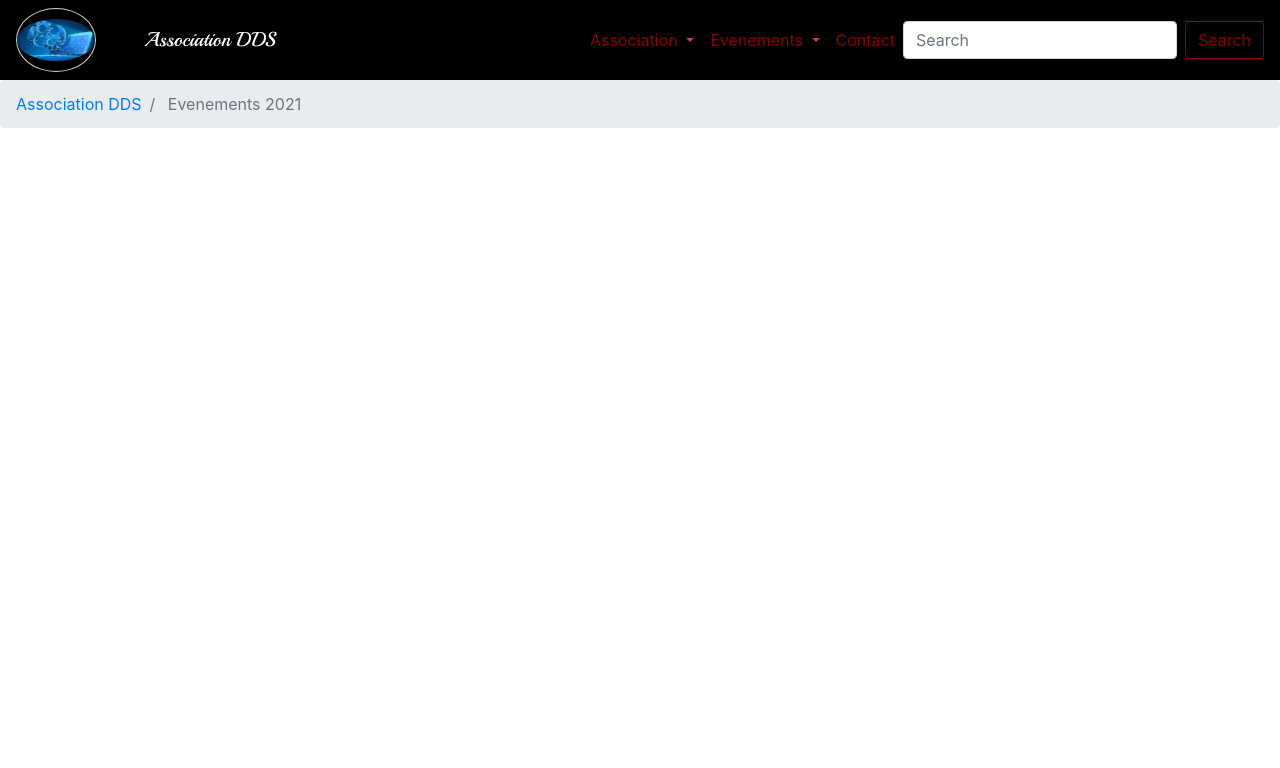
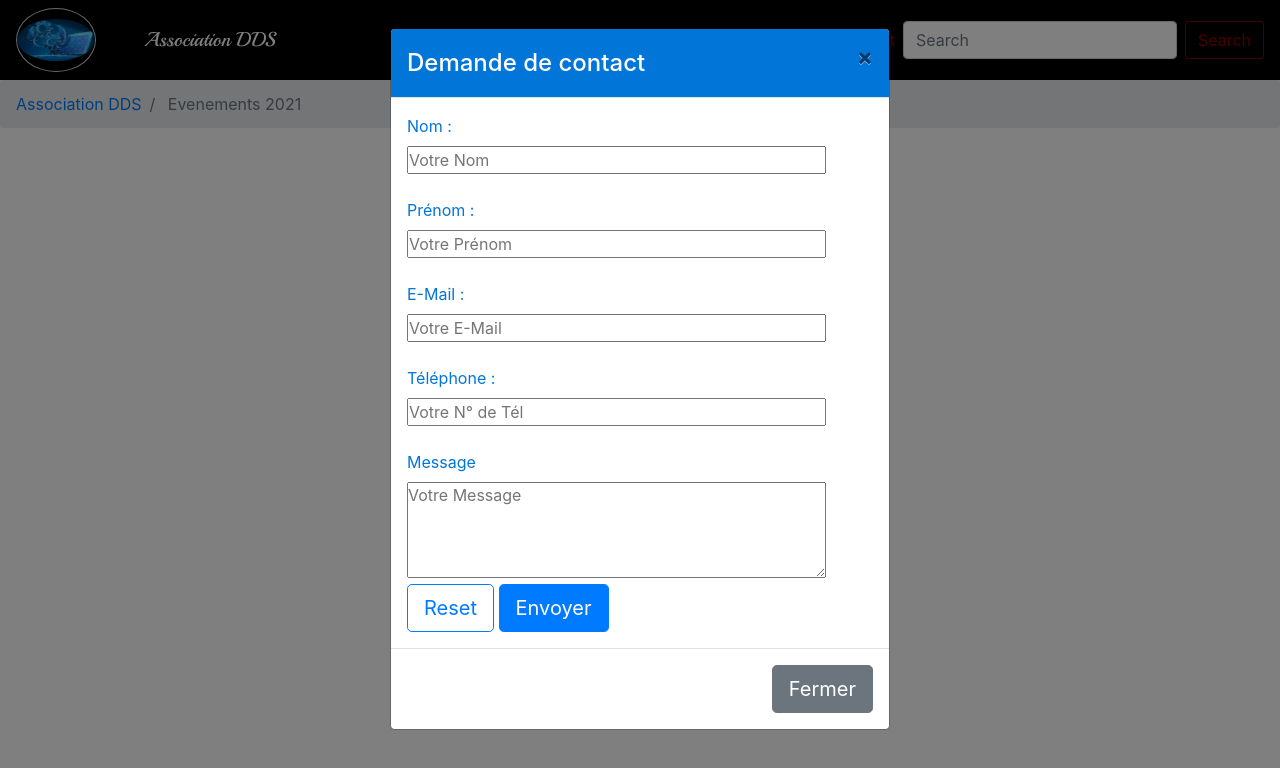
Before and after one commit to PhilippeHERMANS/PHE-ASSOCIATION-DDS, a plain HTML site: page events.html in a window 1280 px wide. Both pictures are taken after a click on the link "Contact". Drawn offline with Linux system fonts and the light colour scheme.

Commit message:
add modal for contact tool

```diff
--- a/events.html
+++ b/events.html
@@ -29,6 +29,88 @@
     />
   </head>
   <body>
+    <!-- ********* MODAL for CONTACT **************-->
+    <div class="modal fade" id="modalContact" role="dialog">
+      <div class="modal-dialog">
+        <div class="modal-content">
+          <div class="modal-header" style="background: #0275d8; color: white">
+            <h4 class="modal-title">Demande de contact</h4>
+            <button type="button" class="close" data-dismiss="modal">
+              &times;
+            </button>
+          </div>
+          <div class="modal-body">
+            <form action="#" method="POST" style="color: #0275d8">
+              <div>
+                <label for="lastname">Nom :</label><br />
+                <input
+                  type="text"
+                  id="lastname"
+                  name="contact_name"
+                  placeholder="Votre Nom"
+                /><br />
+              </div>
+              <div>
+                <br />
+                <label for="firstname">Prénom :</label><br />
+                <input
+                  type="text"
+                  id="firstname"
+                  name="contact_firstname"
+                  placeholder="Votre Prénom"
+                />
+              </div>
+              <div>
+                <br />
+                <label for="mail">E-Mail :</label><br />
+                <input
+                  type="email"
+                  id="mail"
+                  name="contact_mail"
+                  placeholder="Votre E-Mail"
+                /><br />
+              </div>
+              <div>
+                <br />
+                <label for="tel">Téléphone :</label><br />
+                <input
+                  type="tel"
+                  id="tel"
+                  name="contact_tel"
+                  placeholder="Votre N° de Tél"
+                /><br />
+              </div>
+              <div>
+                <br />
+                <label for="msg">Message</label><br />
+                <textarea
+                  id="msg"
+                  name="contact_message"
+                  placeholder="Votre Message"
+                ></textarea
+                ><br />
+              </div>
+              <button class="btn btn-outline-primary btn-lg" type="reset">
+                Reset
+              </button>
+              <button class="btn btn-primary btn-lg" type="submit">
+                Envoyer
+              </button>
+            </form>
+          </div>
+          <div class="modal-footer">
+            <button
+              type="button"
+              class="btn btn-lg btn-secondary"
+              data-dismiss="modal"
+            >
+              Fermer
+            </button>
+          </div>
+        </div>
+      </div>
+    </div>
+
     <!-- ************* FIX NAVBAR ***************  -->
     <div class="container">
       <nav class="navbar fixed-top navbar-expand-xl navbar-dark">
--- a/sass/utilitaires/_modale.scss
+++ b/sass/utilitaires/_modale.scss
@@ -0,0 +1,11 @@
+#firstname,
+#lastname,
+#mail,
+#tel,
+#msg {
+  width: 90%;
+}
+
+#msg {
+  height: 12vh;
+}
```
Also changed, not shown: index.html (+82 -0 lines), sass/main.css, 1 other file.
